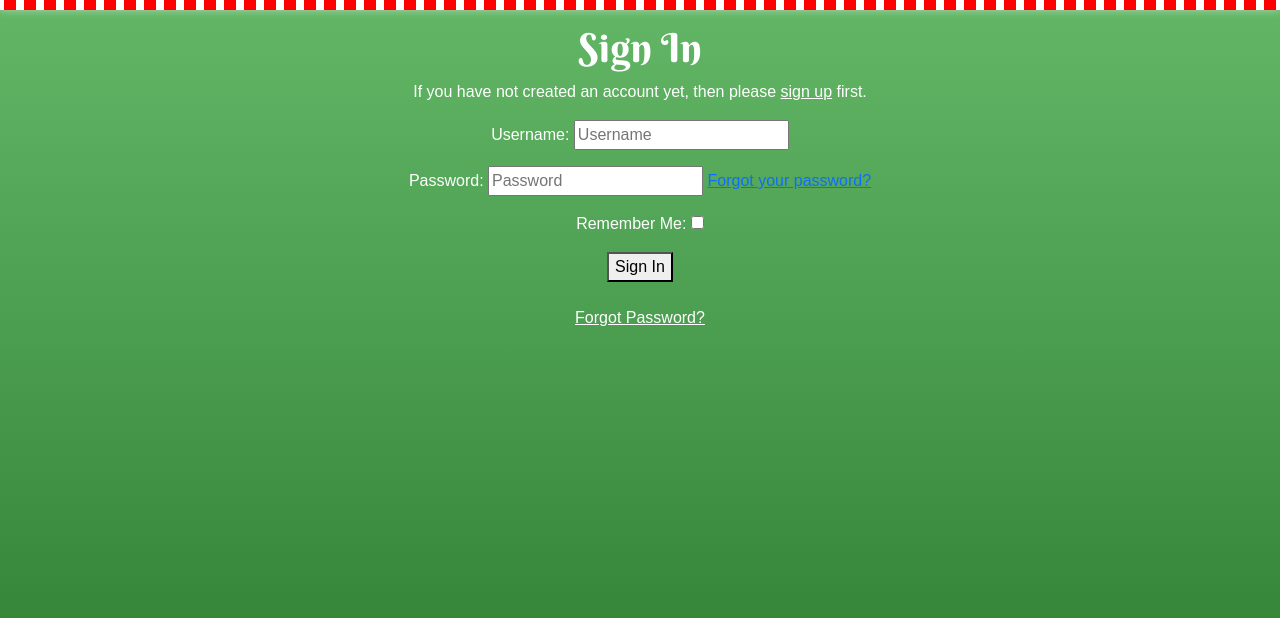
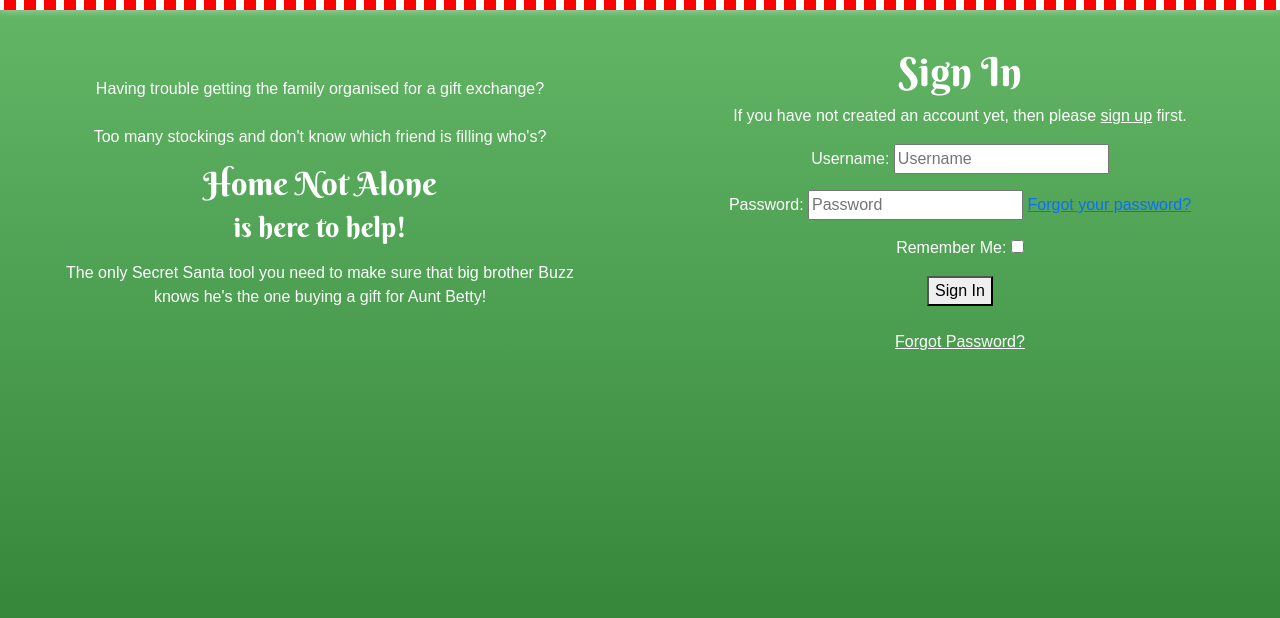
Before and after one commit to jack-brosnan/home-not-alone, a Django app: page /accounts/login/ in a window 1280 px wide. Shown: the part 56-674 px from the top of the page. Run offline with Django 4.2, Linux system fonts and the light colour scheme; some libraries are stand-ins or nearby versions.

Commit message:
added updates to base

```diff
--- a/secret_santa/templates/secret_santa/index.html
+++ b/secret_santa/templates/secret_santa/index.html
@@ -131,7 +131,7 @@
 </section>
 {% endif %}
 
-<!-- Modal popup to confirm deltion of Expense Space -->
+<!-- Modal popup to confirm deletion of Expense Space -->
 
 <div class="modal fade" id="deleteModal" tabindex="-1" aria-labelledby="deleteModalLabel" aria-hidden="true">
     <div class="modal-dialog">
--- a/templates/account/login.html
+++ b/templates/account/login.html
@@ -6,6 +6,24 @@
 {% block head_title %}{% trans "Sign In" %}{% endblock head_title %}
 
 {% block content %}
+
+<div class="row">
+  <div class="col-12 col-md-6 align-content-center my-4">
+    <div class="center-content">
+      <p>Having trouble getting the family organised for a gift exchange?<br><br>Too many stockings and don't know which
+        friend is filling who's?</p>
+
+      <p>
+        <h2>Home Not Alone</h2>
+        <h3>is here to help!</h3>
+      </p>
+
+      <p>The only Secret Santa tool you need to make sure that big brother Buzz<br>knows he's the one buying a gift for
+        Aunt Betty!</p>
+    </div>
+  </div>
+  <div class="col-12 col-md-6 align-self-center my-4">
+
     <div class="center-content">
       <h1>{% trans "Sign In" %}</h1>
 
@@ -25,6 +43,8 @@
         <div class="login-or">{% trans 'or' %}</div>
 
       </div>
+    </div>
+
 
     {% include "socialaccount/snippets/login_extra.html" %}
 
@@ -46,4 +66,5 @@
       <a class="button secondaryAction white-link" href="{% url 'account_reset_password' %}">Forgot Password?</a>
     </form>
   </div>
+</div>
 {% endblock content %}
--- a/templates/base.html
+++ b/templates/base.html
@@ -93,7 +93,7 @@
         <div class="container-fluid py-4">
             {% block content %}
             <!-- Your page content goes here -->
-            <h1 class="text-center">Welcome to Christmas Cheer!</h1>
+            <h1 class="text-center">Welcome to Home Not Alone!</h1>
             <p class="text-center">This is the home of festive joy and holiday vibes!</p>
             {% endblock %}
         </div>
```
Also changed, not shown: 2 other files. Lines whose indentation alone changed are shown as unchanged.
